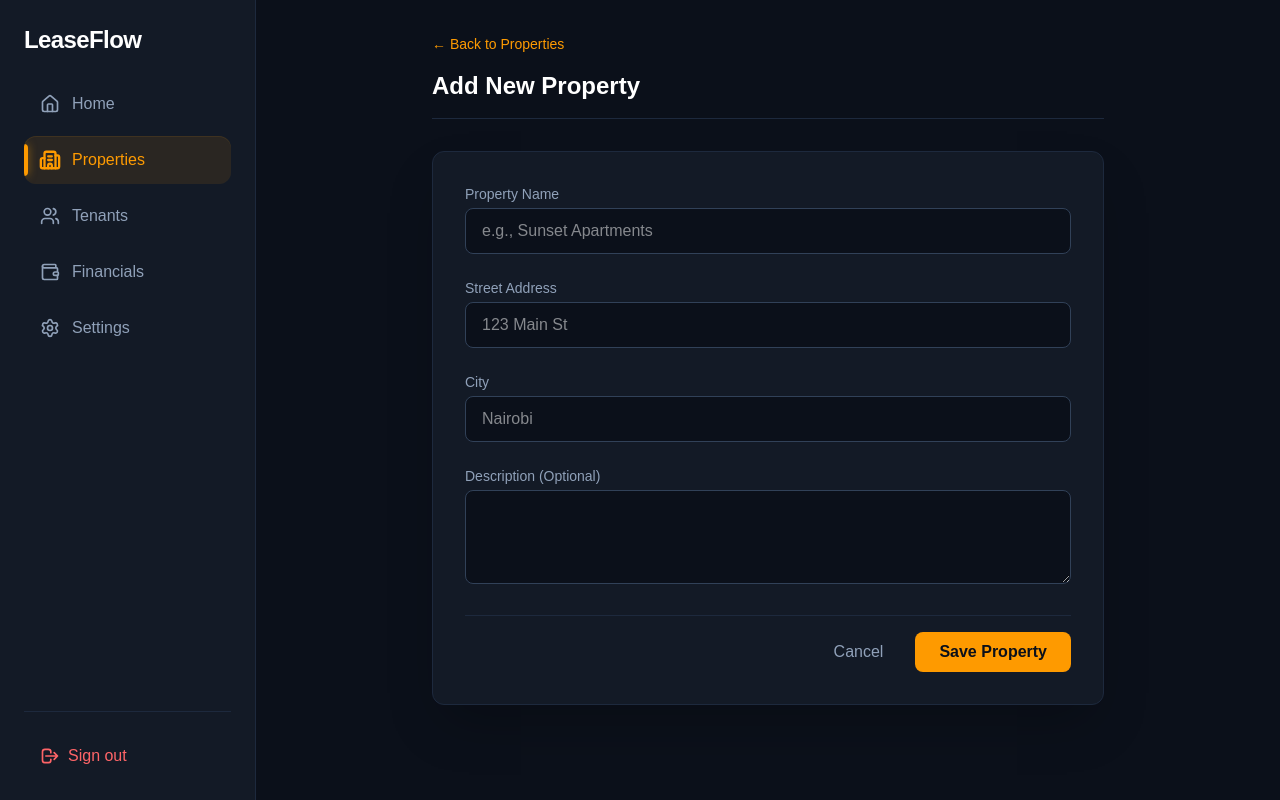
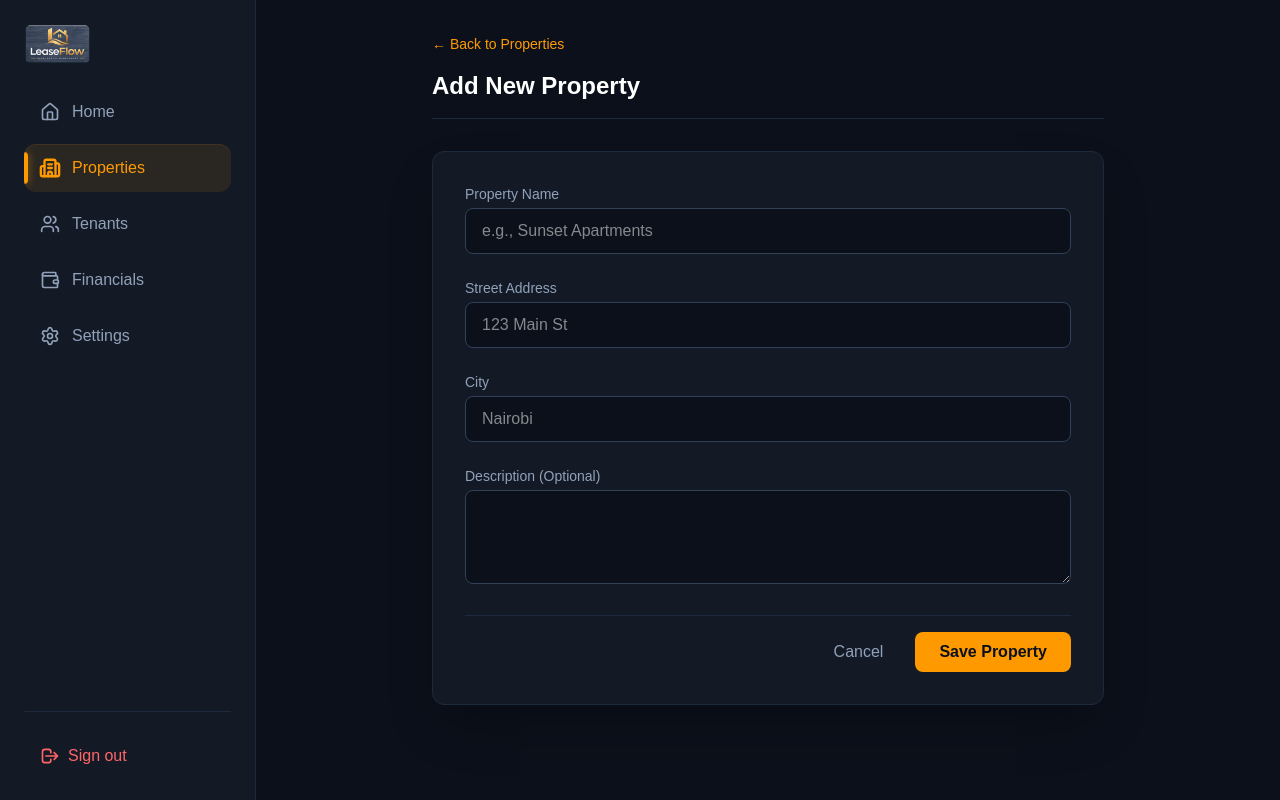
Before and after one commit to Bolton817/leaseflow, a Next.js app: page /properties/new in a window 1280 px wide. Built offline with nearby package versions, Linux system fonts and the light colour scheme; no server answers.

Commit message:
feat: replace text logo with image logo

```diff
--- a/app/(dashboard)/layout.tsx
+++ b/app/(dashboard)/layout.tsx
@@ -1,4 +1,5 @@
 import Link from 'next/link';
+import Image from 'next/image';
 import { logoutAction } from '@/lib/auth/actions';
 import { SidebarNav } from './SidebarNav';
 
@@ -11,7 +12,7 @@ export default function DashboardLayout({
     <div className="min-h-screen bg-[#0B101A] text-slate-200 flex flex-col md:flex-row pb-16 md:pb-0">
       {/* Mobile Top Header */}
       <header className="md:hidden flex items-center justify-between p-4 bg-[#131A26] border-b border-slate-800 sticky top-0 z-40">
-        <h1 className="text-xl font-bold text-white tracking-tight">LeaseFlow</h1>
+        <Image src="/logos/leaseflow-logo.png" alt="LeaseFlow" width={120} height={32} className="h-8 w-auto object-contain" />
         <form action={logoutAction}>
           <button type="submit" className="text-red-400 p-2 hover:bg-red-500/10 rounded-lg transition-colors">
             <svg className="w-5 h-5" fill="none" stroke="currentColor" viewBox="0 0 24 24"><path strokeLinecap="round" strokeLinejoin="round" strokeWidth="2" d="M17 16l4-4m0 0l-4-4m4 4H7m6 4v1a3 3 0 01-3 3H6a3 3 0 01-3-3V7a3 3 0 013-3h4a3 3 0 013 3v1"></path></svg>
@@ -22,7 +23,7 @@ export default function DashboardLayout({
       {/* Navigation (Bottom Bar on Mobile, Sidebar on Desktop) */}
       <nav className="fixed bottom-0 left-0 right-0 z-50 md:static md:w-64 md:sticky md:top-0 md:h-screen md:overflow-y-auto bg-[#131A26] border-t md:border-t-0 md:border-r border-slate-800 p-2 md:p-6 flex flex-row md:flex-col gap-1 md:gap-6">
         <div className="hidden md:block">
-          <h1 className="text-2xl font-bold text-white tracking-tight">LeaseFlow</h1>
+          <Image src="/logos/leaseflow-logo.png" alt="LeaseFlow" width={150} height={40} className="h-10 w-auto object-contain" />
         </div>
 
         <SidebarNav />
```
Also changed, not shown: public/logos/leaseflow-logo.png (added).
